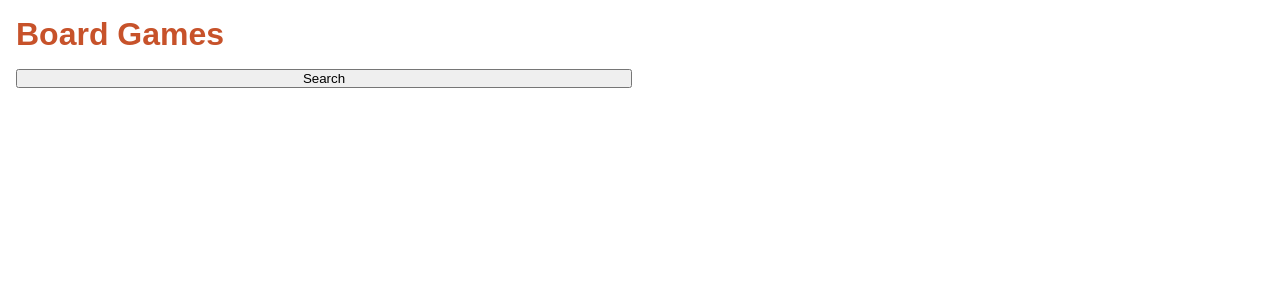
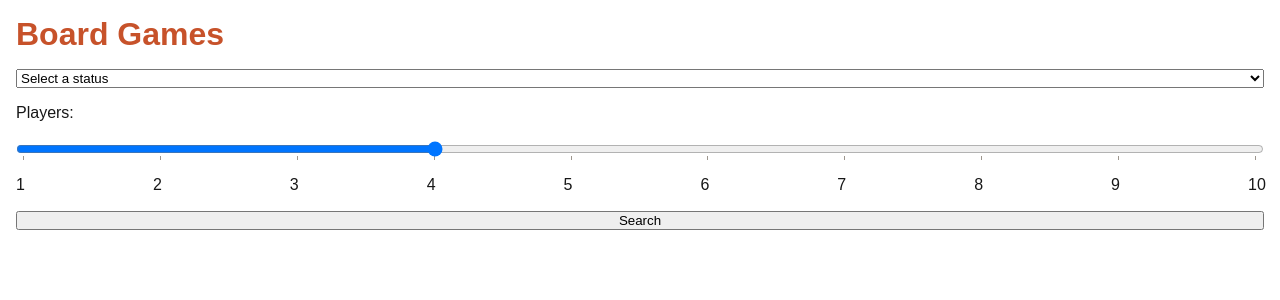
Before and after one commit to damontgomery/boardgame-explorer, a Next.js app: page / in a window 1280 px wide. Shown: the top 300 px of the page. Built offline with nearby package versions, Linux system fonts and the light colour scheme.

Commit message:
Use Redux to fetch data and add filters to search.

```diff
--- a/src/app/api/game/route.ts
+++ b/src/app/api/game/route.ts
@@ -18,6 +18,10 @@ export async function GET(request: NextRequest): Promise<NextResponse<ResponseDa
       .map((string) => string.replaceAll('-', ' ')) as unknown as BoardGameStatus[]
   }
 
+  if (searchParams.has('players')) {
+    getBoardGamesParams.players = searchParams.get('players')?.split(',')
+  }
+
   const games = await getBoardGames(getBoardGamesParams)
 
   return NextResponse.json({ data: games }, { status: 200 })
--- a/src/app/page.tsx
+++ b/src/app/page.tsx
@@ -1,4 +1,4 @@
-import GameSearchExperience from "@/feature/GameSearchExperience";
+import { GameSearchExperience } from "@/feature/GameSearchExperience";
 import styles from "./page.module.css"
 
 export default async function Home() {
--- a/src/feature/GameSearchExperience.tsx
+++ b/src/feature/GameSearchExperience.tsx
@@ -1,33 +1,13 @@
 'use client'
 
-import { useCallback } from "react"
-import styles from "./GameSearchExperience.module.css"
-import { GameTeaser } from "@/feature/GameTeaser"
 import GameSearchStoreProvider from "@/lib/gameSearch/feature/GameSearchStoreProvider"
-import { useGameSearchDispatch, useGameSearchSelector } from "@/lib/gameSearch/data-access/hooks"
-import { executeSearch, selectResults } from "@/lib/gameSearch/data-access/gameSearchSlice"
+import { GameSearchListing } from "./GameSearchListing"
+import { GameSearchFilters } from "./GameSearchFilters"
 
-const GameSearchListing = () => {
-  const dispatch = useGameSearchDispatch()
-
-  const handleSearch = useCallback(() =>
-    dispatch(executeSearch()),
-    [dispatch]
-  )
-
-  const games = useGameSearchSelector(selectResults)
-
-  return (
-    <div className={styles.games}>
-      <button onClick={handleSearch}>Search</button>
-      {games.map(game => <GameTeaser key={game.id} game={game} />)}
-    </div>
-  )
-}
-
-export default function GameSearchExperience() {
+export const GameSearchExperience = () => {
   return (
     <GameSearchStoreProvider>
+      <GameSearchFilters />
       <GameSearchListing />
     </GameSearchStoreProvider>
   )
--- /dev/null
+++ b/src/feature/GameSearchFilters.module.css
@@ -0,0 +1,12 @@
+.filters {
+  display: grid;
+  gap: 1rem;
+  margin-bottom: 1rem;
+}
+
+/* The alignment on these markers is tough because the first and last items reach near the end. */
+.playersMarkers {
+  width: 100%;
+  display: grid;
+  grid-template-columns: repeat(9, 1fr) 1rem;
+}
--- /dev/null
+++ b/src/feature/GameSearchFilters.tsx
@@ -0,0 +1,71 @@
+'use client'
+
+import { ChangeEvent, useCallback } from "react"
+import { useGameSearchDispatch, useGameSearchSelector } from "@/lib/gameSearch/data-access/hooks"
+import { executeSearch, selectFilters, updateFilters } from "@/lib/gameSearch/data-access/gameSearchSlice"
+import { boardGameStatuses } from "@/lib/boardGameApi/types"
+import styles from "./GameSearchFilters.module.css"
+
+export const GameSearchFilters = () => {
+  const filters = useGameSearchSelector(selectFilters)
+
+  const dispatch = useGameSearchDispatch()
+
+  const handleSearch = useCallback(() =>
+    dispatch(executeSearch()),
+    [dispatch]
+  )
+
+  const handleStatusChange = useCallback((event: ChangeEvent<HTMLSelectElement>) => {
+    const status = event.target.value
+
+    const newFilters = filters.filter(filter => filter.type !== "status")
+
+    if (status) {
+      newFilters.push({ type: "status", values: [status], id: "status" })
+    }
+
+    dispatch(updateFilters(newFilters))
+  }, [dispatch, filters])
+
+  const handlePlayersChange = useCallback((event: ChangeEvent<HTMLInputElement>) => {
+    const players = event.target.value
+
+    const newFilters = filters.filter(filter => filter.type !== "players")
+
+    if (players) {
+      newFilters.push({ type: "players", values: [players], id: "players" })
+    }
+
+    dispatch(updateFilters(newFilters))
+  }, [dispatch, filters])
+
+  return (
+    <div className={styles.filters}>
+      <select
+        name="status"
+        onChange={handleStatusChange}
+      >
+        <option value="">Select a status</option>
+        {boardGameStatuses.map(
+          status => <option key={status} value={status}>{status}</option>
+        )}
+      </select>
+      <label htmlFor="players">Players: {}</label>
+      <input
+        type="range"
+        min="1"
+        max="10"
+        onChange={handlePlayersChange}
+        list="playersMarkers"
+        defaultValue="4"
+      />
+      <datalist id="playersMarkers" className={styles.playersMarkers}>
+        {Array.from({ length: 10 }).map((_, index) => (
+          <option key={index} value={index + 1} label={`${index + 1}`} />
+        ))}
+      </datalist>
+      <button onClick={handleSearch}>Search</button>
+    </div>
+  )
+}
--- /dev/null
+++ b/src/feature/GameSearchListing.tsx
@@ -0,0 +1,16 @@
+'use client'
+
+import styles from "./GameSearchListing.module.css"
+import { GameTeaser } from "@/feature/GameTeaser"
+import { useGameSearchSelector } from "@/lib/gameSearch/data-access/hooks"
+import { selectResults } from "@/lib/gameSearch/data-access/gameSearchSlice"
+
+export const GameSearchListing = () => {
+  const games = useGameSearchSelector(selectResults)
+
+  return (
+    <div className={styles.games}>
+      {games.map(game => <GameTeaser key={game.id} game={game} />)}
+    </div>
+  )
+}
--- a/src/lib/boardGameApi/data-access/boardGameApi.ts
+++ b/src/lib/boardGameApi/data-access/boardGameApi.ts
@@ -1,12 +1,20 @@
 'use client'
+
+import { FilterState } from "@/lib/gameSearch/data-access/gameSearchSlice"
 
 export const getBoardGame = (id: string) =>
   fetch(`/api/game/${id}`)
     .then(res => res.json())
     .then(({data}) => data)
 
-// @todo add filters.
-export const getBoardGames = () =>
-  fetch(`/api/game`)
+export const getBoardGames = (filters: FilterState[]) => {
+  const queryParams = new URLSearchParams()
+
+  for (const filter of filters) {
+    queryParams.append(filter.type, filter.values.join(","))
+  }
+
+  return fetch(`/api/game?${queryParams.toString()}`)
     .then(res => res.json())
     .then(({data}) => data)
+}
--- a/src/lib/boardGameApi/data-access/boardGameServerApi.ts
+++ b/src/lib/boardGameApi/data-access/boardGameServerApi.ts
@@ -9,11 +9,13 @@ type ApiResponse = {
 export type GetBoardGamesParams = {
   search?: string
   status?: BoardGameStatus[]
+  players?: string[]
 }
 
 // @todo additional filters.
 export const getBoardGames = ({
   status = [],
+  players = [],
 }: GetBoardGamesParams = {}): Promise<BoardGame[]> => Promise.resolve(
   (mockData as ApiResponse).results
     .filter((game) => {
@@ -22,6 +24,13 @@ export const getBoardGames = ({
       }
 
       return status.every((filteredStatus) => game.status.includes(filteredStatus))
+    })
+    .filter((game) => {
+      if (!players || players.length === 0) {
+        return true
+      }
+
+      return players.every((filteredPlayerCount) => game.players.includes(filteredPlayerCount))
     })
 )
 
--- a/src/lib/boardGameApi/types.ts
+++ b/src/lib/boardGameApi/types.ts
@@ -1,4 +1,5 @@
-export type BoardGameStatus = "own" | "previously owned" | "want to play"
+export const boardGameStatuses = ["own", "previously owned", "want to play"] as const
+export type BoardGameStatus = typeof boardGameStatuses[number]
 
 export type BoardGame = {
   id: string
--- a/src/lib/gameSearch/data-access/gameSearchSlice.ts
+++ b/src/lib/gameSearch/data-access/gameSearchSlice.ts
@@ -3,6 +3,7 @@ import { createGameSearchSlice } from "./createGameSearchSlice"
 import type { PayloadAction } from "@reduxjs/toolkit"
 import { BoardGame } from "@/lib/boardGameApi/types"
 import { getBoardGames } from "@/lib/boardGameApi/data-access/boardGameApi"
+import { RootState } from "./store"
 
 export interface FilterState {
   type: string
@@ -32,8 +33,8 @@ export const gameSearchSlice = createGameSearchSlice({
     createGameSearchState: create.reducer(() => {
       return initialState
     }),
-    updateFilters: create.reducer((state, action: PayloadAction<FilterState>) => {
-      state.filters.push(action.payload)
+    updateFilters: create.reducer((state, action: PayloadAction<FilterState[]>) => {
+      state.filters = action.payload
     }),
     updateResults: create.reducer((state, action: PayloadAction<BoardGame[]>) => {
       state.results = action.payload
@@ -42,9 +43,20 @@ export const gameSearchSlice = createGameSearchSlice({
       state.status = action.payload
     }),
     executeSearch: create.asyncThunk(
-      // @todo use filters to modify search.
-      getBoardGames,
+      (_data, thunkApi) => {
+        // @todo determine why TS isn't getting the type here.
+        return getBoardGames(thunkApi.getState().gameSearch.filters)
+      },
       {
+        options: {
+          condition(_arg, thunkApi) {
+            const { getState } = thunkApi
+            const state = getState() as RootState
+            if (state.gameSearch.status === "loading") {
+              return false
+            }
+          }
+        },
         pending: (state) => {
           state.status = "loading"
         },
@@ -55,7 +67,7 @@ export const gameSearchSlice = createGameSearchSlice({
         rejected: (state) => {
           state.status = "failed"
         },
-      }
+      },
     ),
   }),
   selectors: {
```
Also changed, not shown: src/feature/GameSearchListing.module.css (renamed from src/feature/GameSearchExperience.module.css).
